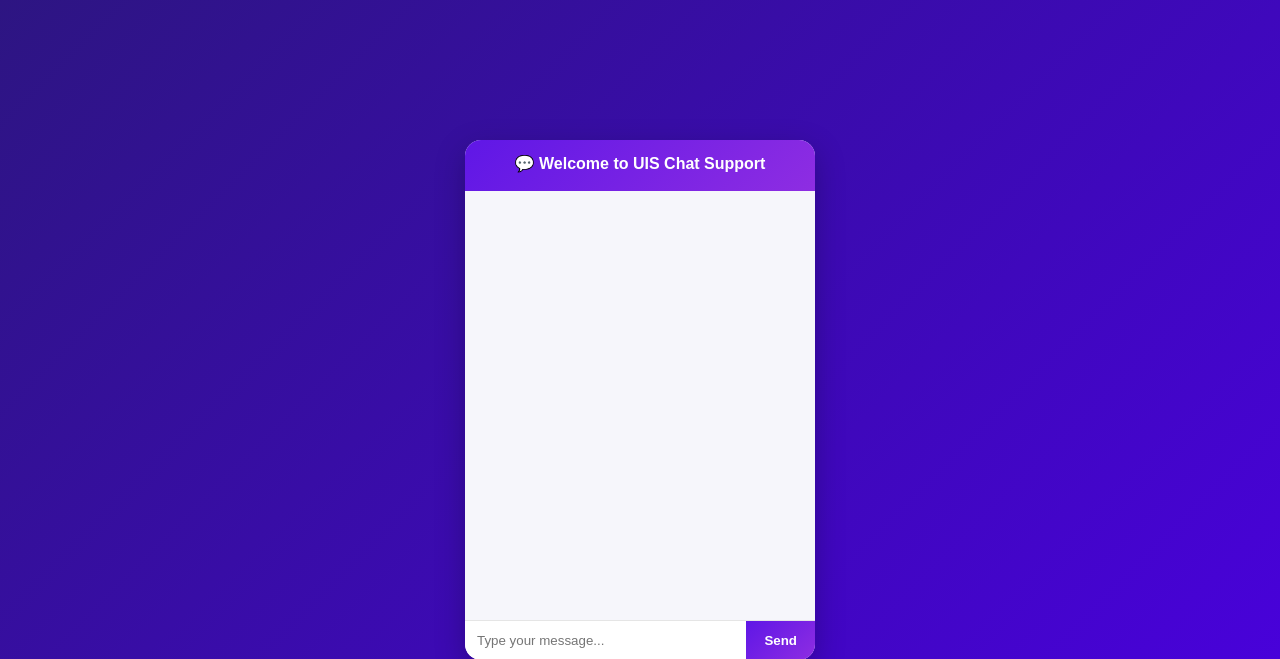
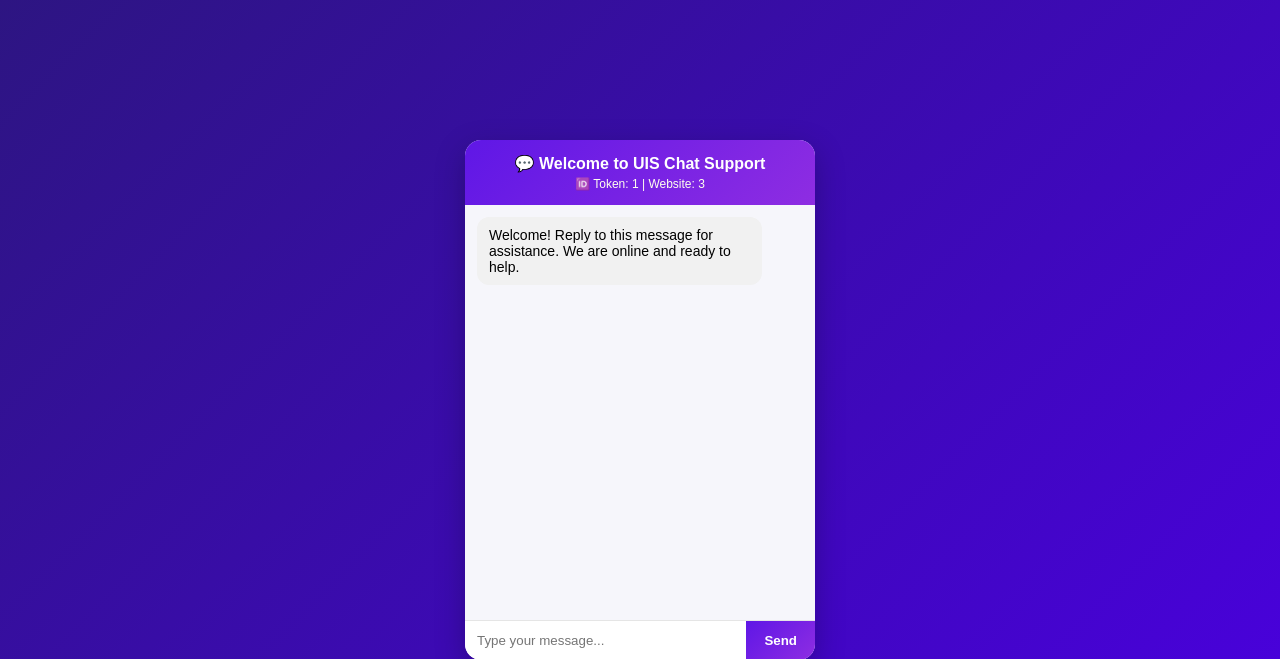
Before and after one commit to Kumarabhi421/chatsupport, a Django app: page / in a window 1280 px wide. Shown: the top 659 px of the page. Run offline with Django 4.2, Linux system fonts and the light colour scheme; data comes from the database, SQL or seed files in the repository; data that the repository does not hold is empty.

Commit message:
Update chat.html

```diff
--- a/chat/templates/chat.html
+++ b/chat/templates/chat.html
@@ -55,8 +55,8 @@
 
   <script>
     // 🔹 Set website_id dynamically per website
-    const WEBSITE_ID = window.WEBSITE_ID || dMVvwwGgJz; // Backend should inject this
-    //  const WEBSITE_ID = window.WEBSITE_ID || 1;
+    // const WEBSITE_ID = window.WEBSITE_ID || null; // Backend should inject this
+     const WEBSITE_ID = window.WEBSITE_ID || 3;
     // 🔹 Set website_id dynamically from URL (not from window.WEBSITE_ID)
 ``
 
```
